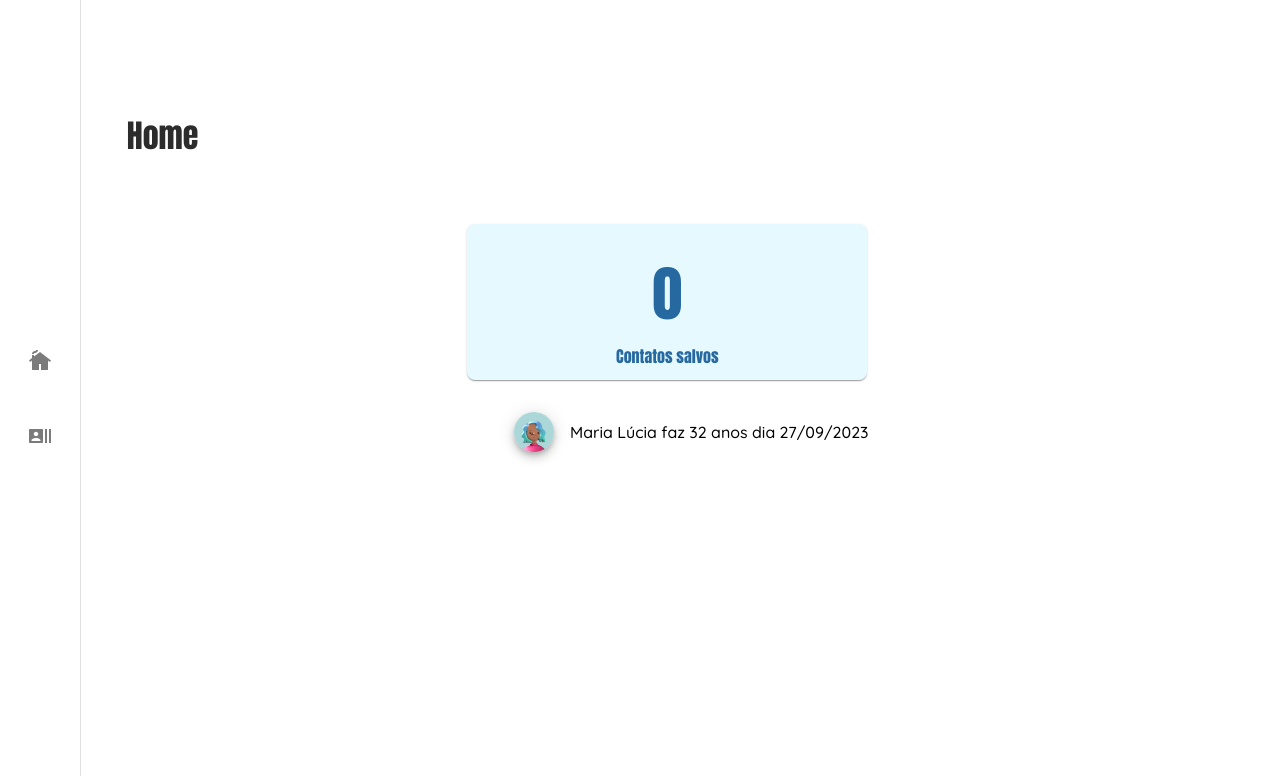
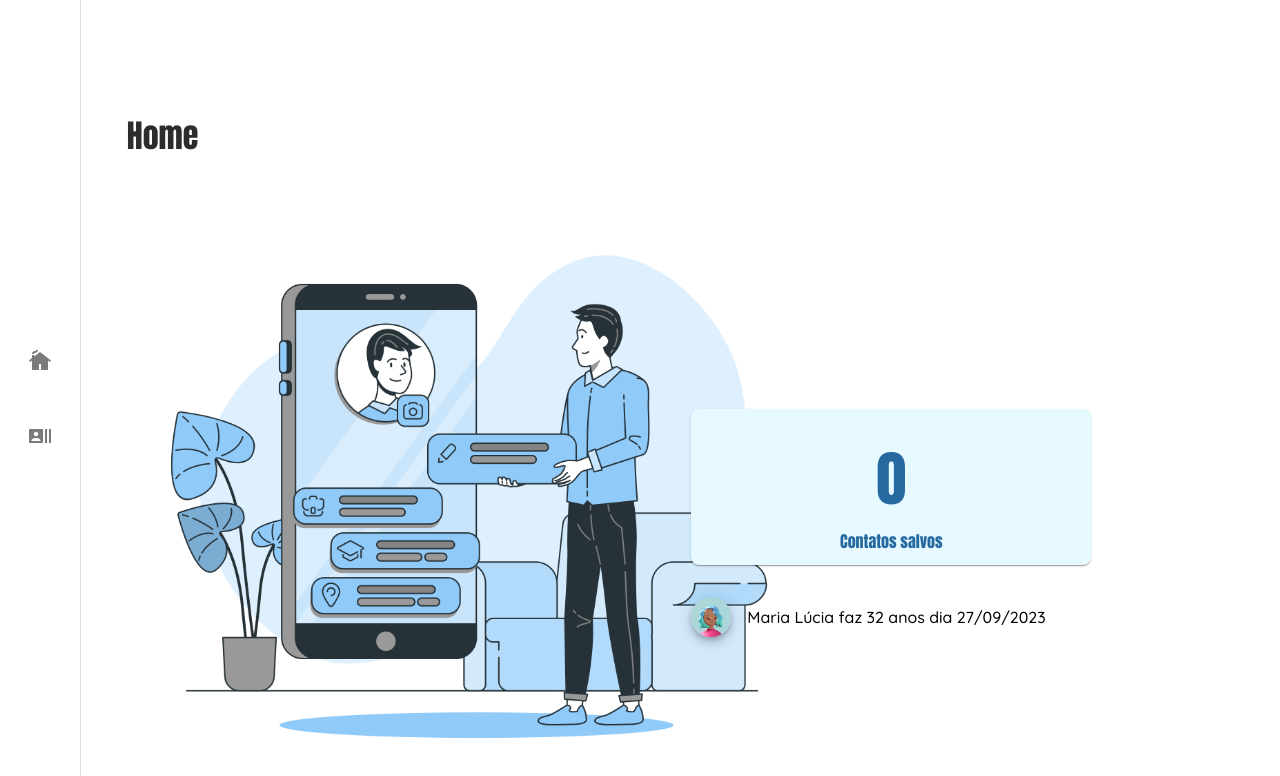
Before and after one commit to MatheusAraripe/cadastro-usuario, a React (Vite) app: page / in a window 1280 px wide. Shown: the top 776 px of the page. Built offline with nearby package versions, Linux system fonts and the light colour scheme.

Commit message:
feat: imagem adicionada a home page

```diff
--- a/src/components/cardInfo/CardInfoDate.jsx
+++ b/src/components/cardInfo/CardInfoDate.jsx
@@ -6,7 +6,7 @@ function CardInfoDate() {
     <Grid
     container
     >
-        <Grid item xs={12} sx={{display: 'flex', justifyContent: 'center', alignItems: 'center'}} marginTop={4} >
+        <Grid item xs={12} sx={{display: 'flex', justifyContent: 'left', alignItems: 'center'}} marginTop={4} >
             <Avatar src='src\assets\femaleAvatar.jpg' alt="Male Avatar"  sx={{boxShadow: '6', marginRight: '1rem'}} />
             <p>Maria Lúcia faz 32 anos dia 27/09/2023</p>
         </Grid>
--- a/src/pages/Home/Home.jsx
+++ b/src/pages/Home/Home.jsx
@@ -2,6 +2,7 @@ import React, { useContext } from 'react'
 import { ContactsContext } from '../../context/ContactsContext'
 import { MainContainer, CardInfo, CardInfoDate } from '../../components'
 import { Grid } from '@mui/material'
+import "./home.css"
 
 function Home() {
 
@@ -11,8 +12,14 @@ function Home() {
   return (
     <MainContainer title={"Home"}>
       <Grid container rowSpacing={3} display={'flex'} justifyContent={'center'} alignItems={'center'}>
-        <CardInfo info={contacts}/>
-        <CardInfoDate />
+        <Grid item xs={12} md={6} >
+          <img src="src\assets\hero-image.png" alt="Imagem da tela inicial" />
+        </Grid>
+        <Grid item xs={12} md={6} display={'flex'} justifyContent={'center'} alignItems={'left'} flexDirection={'column'} marginBottom={6}>
+          <CardInfo info={contacts}/>
+          <CardInfoDate />
+        </Grid>
+
       </Grid>
     </MainContainer>
   )
--- /dev/null
+++ b/src/pages/Home/home.css
@@ -0,0 +1,3 @@
+img{
+    max-width: 690px;
+}
```
